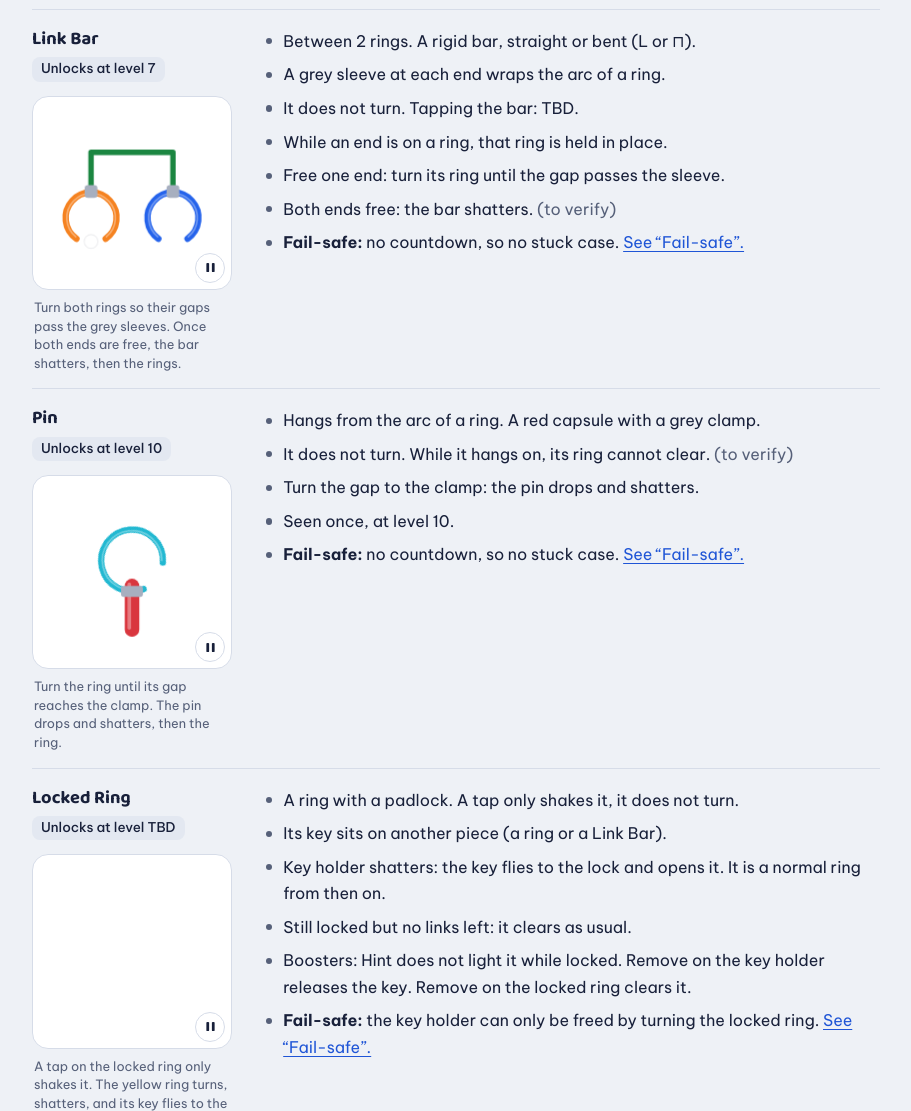
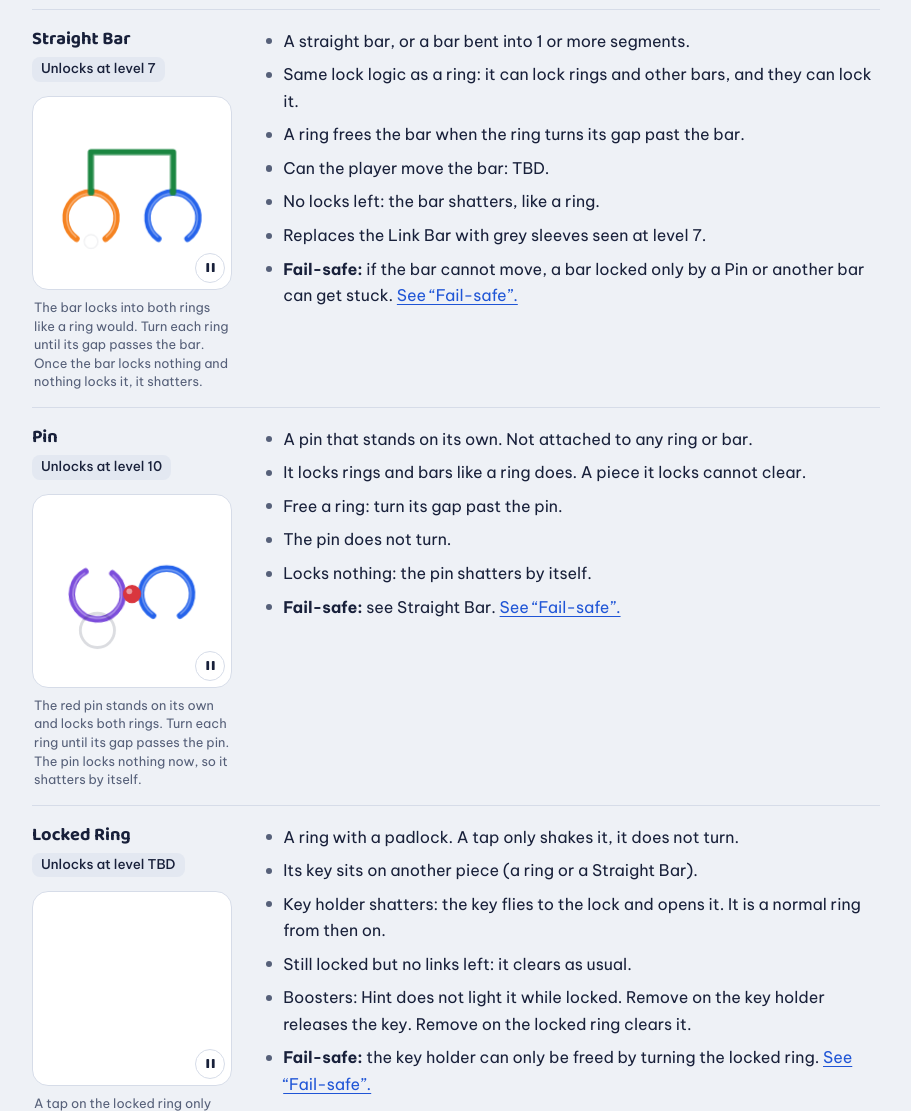
Before and after one commit to hvtanh07/gdd-rotate-rings, a plain HTML site: page index.html in a window 1280 px wide. Shown: the part 8044-9155 px from the top of the page, without its empty margins (336-1247 px from the left). Drawn offline with Linux system fonts and the light colour scheme.

Commit message:
Rework Link Bar into Straight Bar and Pin into a standalone lock (#12)
Claude-Session: https://claude.ai/code/session_017hBNgjC3h15Rri8dKzYXaq

Co-authored-by: Claude <noreply@anthropic.com>

```diff
--- a/index.html
+++ b/index.html
@@ -630,12 +630,12 @@ const DEMOS={
       ...shardTracks('shA',2.15),...shardTracks('shB',2.2),
       ...praiseTracks('pr',2.2)
     ]},
-  /* element: a link bar holds two rings by its grey sleeves; it shatters only when both ends are free */
-  linkBar:{D:6.4,
+  /* element: a straight bar locks like a ring; here a bar bent in 3 segments hooks into two rings and shatters once both ends are free */
+  straightBar:{D:6.4,
     svg:()=>`<g class="rL">${bb(55,124,32)}${ringP(55,124,28,6,90,70)}</g>`+
       `<g class="rR">${bb(145,124,32)}${ringP(145,124,28,2,90,70)}</g>`+
-      `<g class="bar"><path d="M55 96V52H145V96" fill="none" class="s3" stroke-width="6" stroke-linejoin="round"/>`+
-      `<rect x="48" y="88" width="14" height="14" rx="3.5" fill="${RGREY}"/><rect x="138" y="88" width="14" height="14" rx="3.5" fill="${RGREY}"/></g>`+
+      `<g class="bar"><path d="M55 96V52H145V96" fill="none" class="s3" stroke-width="7" stroke-linejoin="round" stroke-linecap="round"/>`+
+      `<path d="M58 92V55H142V92" fill="none" stroke="#fff" stroke-opacity=".35" stroke-width="1.8" stroke-linejoin="round"/></g>`+
       tap(55,150)+`<circle class="tap2 tap" cx="145" cy="150" r="15" style="opacity:0"/>`+
       shards(100,60,3,'shBar',12,40)+shards(55,124,6,'shL')+shards(145,124,2,'shR')+praise(100,30,'Excellent!','pr'),
     tracks:()=>[
@@ -644,17 +644,18 @@ const DEMOS={
       fadeOut('.bar',3.3),...shardTracks('shBar',3.3),...praiseTracks('pr',3.35),
       fadeOut('.rL',3.9),fadeOut('.rR',3.9),...shardTracks('shL',3.9),...shardTracks('shR',3.95)
     ]},
-  /* element: a pin hangs from a ring by its clamp; turning the ring until its gap reaches the clamp frees the pin */
-  pin:{D:5.4,
-    svg:()=>`<g class="rP">${bb(100,84,38)}${ringP(100,84,34,8,270,64)}</g>`+
-      `<g class="pinx"><rect x="92" y="104" width="16" height="64" rx="8" class="f1"/><rect x="95" y="108" width="4" height="52" rx="2" fill="#fff" fill-opacity=".35"/>`+
-      `<rect x="88" y="112" width="24" height="12" rx="3" fill="${RGREY}"/></g>`+
-      tap(100,50)+shards(100,140,1,'shP',10,30)+shards(100,84,8,'shR')+praise(100,190,'Great!','pr'),
+  /* element: a pin stands on its own and locks every ring that passes over it; once it locks nothing it shatters by itself */
+  pin:{D:6,
+    svg:()=>`<g class="rA">${bb(62,100,32)}${ringP(62,100,28,7,270,64)}</g>`+
+      `<g class="rB">${bb(138,100,32)}${ringP(138,100,28,2,90,64)}</g>`+
+      `<g class="pinx"><circle cx="100" cy="100" r="10" class="f1"/><circle cx="97" cy="97" r="3.2" fill="#fff" fill-opacity=".5"/></g>`+
+      tap(62,140)+`<circle class="tap2 tap" cx="138" cy="140" r="15" style="opacity:0"/>`+
+      shards(100,100,1,'shP',10,22)+shards(62,100,7,'shA')+shards(138,100,2,'shB')+praise(100,40,'Great!','pr'),
     tracks:()=>[
-      ...tapTracks(.6),spin('.rP',.9,1.9,180),
-      ['.pinx','transform',[[2.0,'translate(0px,0px)'],[2.35,'translate(0px,10px)']]],
-      fadeOut('.pinx',2.3),...shardTracks('shP',2.35),...praiseTracks('pr',2.4),
-      fadeOut('.rP',2.9),...shardTracks('shR',2.9)
+      ...tapTracks(.5),spin('.rA',.8,1.6,90),
+      ...tapTracks(2.0,'.tap2'),spin('.rB',2.3,3.1,90),
+      fadeOut('.pinx',3.3),...shardTracks('shP',3.3),...praiseTracks('pr',3.35),
+      fadeOut('.rA',3.9),fadeOut('.rB',3.9),...shardTracks('shA',3.9),...shardTracks('shB',3.95)
     ]},
   /* element: the locked ring will not turn until the piece holding its key shatters */
   lockedRing:{D:7,
@@ -845,11 +846,11 @@ function view(l){
 
   /* names reused across sections */
   const N={
-    el1:nm('Link Bar','Thanh nối'),el2:nm('Pin','Chốt treo'),el3:nm('Locked Ring','Vòng khóa'),el4:nm('Gear Ring','Bánh răng'),
+    el1:nm('Straight Bar','Thanh thẳng'),el2:nm('Pin','Chốt'),el3:nm('Locked Ring','Vòng khóa'),el4:nm('Gear Ring','Bánh răng'),
     bo1:nm('Hint','Gợi ý'),bo2:nm('Saw','Cưa'),bo3:nm('Remove','Xóa vòng')
   };
   const P={ /* plain names for running text and tables */
-    el1:t('Link Bar','Thanh nối'),el2:t('Pin','Chốt treo'),el3:t('Locked Ring','Vòng khóa'),el4:t('Gear Ring','Bánh răng'),
+    el1:t('Straight Bar','Thanh thẳng'),el2:t('Pin','Chốt'),el3:t('Locked Ring','Vòng khóa'),el4:t('Gear Ring','Bánh răng'),
     bo1:t('Hint','Gợi ý'),bo2:t('Saw','Cưa'),bo3:t('Remove','Xóa vòng')
   };
   const withEl=t('With elements','Khi gặp yếu tố đặc biệt');
@@ -860,8 +861,8 @@ function view(l){
   /* PER GAME: demo captions, one per DEMOS key */
   const DCAP={
     rotate:t('Tap and move the orange ring. It turns until its gap reaches the blue connector, the link breaks and both rings shatter.','Chạm và di chuyển vòng cam. Vòng xoay tới khi chỗ hở gặp đầu nối xanh, liên kết bị tách và cả hai vòng vỡ.'),
-    linkBar:t('Turn both rings so their gaps pass the grey sleeves. Once both ends are free, the bar shatters, then the rings.','Xoay cả hai vòng cho chỗ hở đi qua khớp xám. Khi cả hai đầu được gỡ, thanh nối vỡ, sau đó tới các vòng.'),
-    pin:t('Turn the ring until its gap reaches the clamp. The pin drops and shatters, then the ring.','Xoay vòng tới khi chỗ hở gặp kẹp. Chốt rơi ra và vỡ, sau đó tới vòng.'),
+    straightBar:t('The bar locks into both rings like a ring would. Turn each ring until its gap passes the bar. Once the bar locks nothing and nothing locks it, it shatters.','Thanh khóa vào hai vòng giống như một vòng. Xoay từng vòng cho chỗ hở đi qua thanh. Khi thanh không còn khóa và không bị khóa, thanh vỡ.'),
+    pin:t('The red pin stands on its own and locks both rings. Turn each ring until its gap passes the pin. The pin locks nothing now, so it shatters by itself.','Chốt đỏ đứng riêng và khóa cả hai vòng. Xoay từng vòng cho chỗ hở đi qua chốt. Chốt không còn khóa gì nên tự vỡ.'),
     lockedRing:t('A tap on the locked ring only shakes it. The yellow ring turns, shatters, and its key flies to the lock. Now the blue ring turns.','Chạm vòng khóa thì vòng chỉ rung. Vòng vàng xoay rồi vỡ, chìa khóa bay tới ổ khóa. Lúc này vòng xanh mới xoay được.'),
     gearRing:t('Tap the orange gear: it turns one way and the green gear turns the other way. The green gap frees the purple ring.','Chạm bánh răng cam: nó xoay một chiều, bánh răng xanh xoay ngược lại. Chỗ hở của vòng xanh gỡ được vòng tím.'),
     hint:t('Tap Hint. The rings that can turn now light up. The locked ring stays dark.','Chạm Gợi ý. Các vòng đang xoay được sáng lên. Vòng khóa không sáng.'),
@@ -1092,20 +1093,21 @@ function view(l){
   /* PER GAME: one ent per element: ent(N.key, ul([...rules]), unlock(level), demo('key')) */
   B['elements-mechanics']=
     ent(N.el1,ul([
-      t(`Between 2 rings. A rigid bar, straight or bent (L or ⊓).`,`Nằm giữa 2 vòng. Thanh cứng, thẳng hoặc gập (hình L hoặc ⊓).`),
-      t(`A grey sleeve at each end wraps the arc of a ring.`,`Mỗi đầu có một khớp xám ôm cung của một vòng.`),
-      t(`It does not turn. Tapping the bar: TBD.`,`Thanh không xoay. Chạm vào thanh: TBD.`),
-      t(`While an end is on a ring, that ring is held in place.`,`Đầu nào còn trên vòng thì vòng đó còn bị giữ.`),
-      t(`Free one end: turn its ring until the gap passes the sleeve.`,`Gỡ một đầu: xoay vòng cho chỗ hở đi qua khớp.`),
-      t(`Both ends free: the bar shatters.`,`Gỡ cả 2 đầu: thanh vỡ.`)+' '+inf,
-      fsLine(`no countdown, so no stuck case.`,`không có đếm ngược, nên không bị kẹt.`)
-    ]),unlock(7),demo('linkBar'))+
+      t(`A straight bar, or a bar bent into 1 or more segments.`,`Thanh thẳng, hoặc gập khúc thành 1 hay nhiều đoạn.`),
+      t(`Same lock logic as a ring: it can lock rings and other bars, and they can lock it.`,`Logic khóa giống vòng: thanh khóa được vòng và thanh khác, và cũng bị chúng khóa.`),
+      t(`A ring frees the bar when the ring turns its gap past the bar.`,`Vòng xoay chỗ hở qua thanh thì thanh được gỡ khỏi vòng đó.`),
+      t(`Can the player move the bar: TBD.`,`Người chơi có di chuyển được thanh không: TBD.`),
+      t(`No locks left: the bar shatters, like a ring.`,`Hết khóa: thanh vỡ, như vòng.`),
+      t(`Replaces the Link Bar with grey sleeves seen at level 7.`,`Thay cho Link Bar có khớp xám thấy ở màn 7.`),
+      fsLine(`if the bar cannot move, a bar locked only by a ${P.el2} or another bar can get stuck.`,`nếu thanh không di chuyển được, thanh chỉ bị ${P.el2} hoặc thanh khác khóa có thể bị kẹt.`)
+    ]),unlock(7),demo('straightBar'))+
     ent(N.el2,ul([
-      t(`Hangs from the arc of a ring. A red capsule with a grey clamp.`,`Treo trên cung của một vòng. Viên con nhộng đỏ có kẹp xám.`),
-      t(`It does not turn. While it hangs on, its ring cannot clear.`,`Chốt không xoay. Còn chốt thì vòng chưa được dọn.`)+' '+inf,
-      t(`Turn the gap to the clamp: the pin drops and shatters.`,`Xoay chỗ hở tới kẹp: chốt rơi ra và vỡ.`),
-      t(`Seen once, at level 10.`,`Thấy 1 lần, ở màn 10.`),
-      fsLine(`no countdown, so no stuck case.`,`không có đếm ngược, nên không bị kẹt.`)
+      t(`A pin that stands on its own. Not attached to any ring or bar.`,`Chốt đứng riêng. Không gắn vào vòng hay thanh nào.`),
+      t(`It locks rings and bars like a ring does. A piece it locks cannot clear.`,`Chốt khóa vòng và thanh giống như vòng. Vật bị chốt khóa chưa được dọn.`),
+      t(`Free a ring: turn its gap past the pin.`,`Gỡ vòng: xoay chỗ hở qua chốt.`),
+      t(`The pin does not turn.`,`Chốt không xoay.`),
+      t(`Locks nothing: the pin shatters by itself.`,`Không còn khóa vật nào: chốt tự vỡ.`),
+      fsLine(`see ${P.el1}.`,`xem ${P.el1}.`)
     ]),unlock(10),demo('pin'))+
     ent(N.el3,ul([
       t(`A ring with a padlock. A tap only shakes it, it does not turn.`,`Vòng có ổ khóa. Chạm vào chỉ rung, không xoay.`),
@@ -1124,7 +1126,8 @@ function view(l){
       fsLine(`no countdown, so no stuck case.`,`không có đếm ngược, nên không bị kẹt.`)
     ]),unlock('TBD'),demo('gearRing'))+
     ent(nm('Fail-safe','Cơ chế chống kẹt'),ul([
-      t(`No element counts down on player actions. Rings can be turned any number of times. The only stuck case is the ${P.el3} below.`,`Không yếu tố nào đếm ngược theo thao tác. Vòng xoay được không giới hạn. Trường hợp kẹt duy nhất là ${P.el3} bên dưới.`),
+      t(`No element counts down on player actions. Rings can be turned any number of times. The stuck cases are below.`,`Không yếu tố nào đếm ngược theo thao tác. Vòng xoay được không giới hạn. Các trường hợp kẹt ở bên dưới.`),
+      t(`Stuck: a ${P.el1} locked only by a ${P.el2} or another bar, if bars cannot move (TBD). Level design must avoid this. If it still happens, that lock breaks by itself.`,`Kẹt: ${P.el1} chỉ bị ${P.el2} hoặc thanh khác khóa, nếu thanh không di chuyển được (TBD). Thiết kế màn phải tránh trường hợp này. Nếu vẫn xảy ra, khóa đó tự vỡ.`),
       t(`Stuck: the piece holding the key can only be freed by turning the ${P.el3}. Level design must avoid this. If it still happens, the lock opens by itself.`,`Kẹt: vật giữ chìa khóa chỉ gỡ được bằng cách xoay ${P.el3}. Thiết kế màn phải tránh trường hợp này. Nếu vẫn xảy ra, ổ khóa tự mở.`),
       t(`If a move limit is added later (see the lose condition in 1.1), define the stuck cases here. TBD.`,`Nếu sau này thêm giới hạn move (xem điều kiện thua ở 1.1), cần định nghĩa trường hợp kẹt ở đây. Chưa chốt (TBD).`)
     ])).replace('<div class="ent">','<div class="ent" id="lock-fail-safe">');
@@ -1133,7 +1136,7 @@ function view(l){
   B['booster-mechanics']=
     ent(N.bo1,ul([
       t(`Tap the button: every ring that can turn right now lights up.`,`Chạm nút: mọi vòng đang xoay được sẽ sáng lên.`),
-      t(`Rings that cannot turn stay dark: a ${P.el3} that is still locked, or a ring held in place by a ${P.el1}.`,`Vòng không xoay được thì không sáng: ${P.el3} còn khóa, hoặc vòng đang bị ${P.el1} giữ.`),
+      t(`Rings that cannot turn stay dark: a ${P.el3} that is still locked.`,`Vòng không xoay được thì không sáng: ${P.el3} còn khóa.`),
       t(`It removes nothing. The player still makes every move.`,`Không xóa gì. Người chơi vẫn tự xoay.`),
       t(`The light stays until the next move. TBD.`,`Đèn sáng tới lần xoay tiếp theo. Chưa chốt (TBD).`),
       t(`Animation: a yellow glow pulses around each movable ring.`,`Hiệu ứng: viền vàng nhấp nháy quanh mỗi vòng xoay được.`)
@@ -1194,8 +1197,8 @@ function view(l){
   B['element-tutorial']=table(t('Element tutorial','Hướng dẫn yếu tố đặc biệt'),
     [t('Element','Yếu tố'),t('Popup text','Nội dung popup'),t('Unlocks at level','Mở ở màn')],
     [
-      [N.el1,popup('Free both ends of the bar<br>to break it.','Gỡ cả hai đầu thanh nối<br>để phá thanh.'),lvl(7)],
-      [N.el2,popup('Turn the gap to the clamp<br>to drop the pin.','Xoay chỗ hở tới kẹp<br>để thả chốt.'),lvl(10)],
+      [N.el1,popup('Free the bar from every ring<br>to break it.','Gỡ thanh khỏi mọi vòng<br>để phá thanh.'),lvl(7)],
+      [N.el2,popup('Free every ring from the pin<br>to break it.','Gỡ mọi vòng khỏi chốt<br>để phá chốt.'),lvl(10)],
       [N.el3,popup('Break the piece with the key<br>to unlock the ring.','Phá vật giữ chìa khóa<br>để mở vòng khóa.'),lvl('TBD')],
       [N.el4,popup('Turn one gear,<br>the other turns the opposite way.','Xoay một bánh răng,<br>bánh kia xoay ngược chiều.'),lvl('TBD')]
     ])+
@@ -1235,7 +1238,7 @@ function view(l){
   const anim=n=>t('Animation '+n,'Chuyển động '+n);
   B['core-game-object-concept']=
     ent(t('Color list','Bảng màu'),
-      `<p>${t(`Rings, their arms and connectors, and ${P.el1}s share this list. ${P.el2} is always red in the video.`,`Vòng, tay, đầu nối và ${P.el1} dùng chung bảng màu này. ${P.el2} trong video luôn màu đỏ.`)}</p>
+      `<p>${t(`Rings, their arms and connectors, and ${P.el1}s share this list. ${P.el2} is always red.`,`Vòng, tay, đầu nối và ${P.el1} dùng chung bảng màu này. ${P.el2} luôn màu đỏ.`)}</p>
        <ol class="colors">${colors.map((c,i)=>`<li>${cap(i+1,i+1)}<span><span class="sr">${i+1}: </span>${c}</span></li>`).join('')}</ol>`)+
     ent(nm('Ring','Vòng'),params([
       [anim(1),t('Rotate: on tap, the ring turns smoothly with its arms. It shows a light inner line while it turns.','Xoay: khi chạm, vòng xoay mượt cùng các tay. Khi đang xoay, vòng hiện đường sáng bên trong.')],
@@ -1245,8 +1248,8 @@ function view(l){
 
   const an=t('Animation','Chuyển động'),look=t('Look','Hình ảnh');
   B['element-object-concept']=
-    ent(N.el1,params([[look,t('Colored tube, straight or bent, with grey metal sleeves at the ends.','Ống màu, thẳng hoặc gập, hai đầu có khớp kim loại xám.')],[an,t('Shatters into shards of its color, like a ring.','Vỡ thành mảnh cùng màu, giống vòng.')+' '+inf]]))+
-    ent(N.el2,params([[look,t('Red glossy capsule with a grey metal clamp.','Viên con nhộng đỏ bóng, có kẹp kim loại xám.')],[an,t('Drops off the ring and shatters into red shards.','Rơi khỏi vòng và vỡ thành mảnh đỏ.')]]))+
+    ent(N.el1,params([[look,t('Glossy colored tube like a ring, straight or bent in 1 or more segments. No sleeves.','Ống màu bóng như vòng, thẳng hoặc gập khúc 1 hay nhiều đoạn. Không có khớp.')],[an,t('Shatters into shards of its color, like a ring.','Vỡ thành mảnh cùng màu, giống vòng.')]]))+
+    ent(N.el2,params([[look,t('Red glossy round pin with a white highlight, standing on its own.','Chốt tròn đỏ bóng, có điểm sáng trắng, đứng riêng.')],[an,t('Locks nothing: pops and shatters into red shards.','Hết khóa: bật lên rồi vỡ thành mảnh đỏ.')]]))+
     ent(N.el3,params([[look,t('A normal ring with a grey padlock on its arc. The key is a small gold key stuck on another piece.','Vòng bình thường có ổ khóa xám trên cung. Chìa khóa là chìa vàng nhỏ gắn trên vật khác.')],[an,t('Tap while locked: the ring shakes. Key holder shatters: the key flies to the lock, the lock pops open and fades.','Chạm khi còn khóa: vòng rung. Vật giữ chìa vỡ: chìa bay tới ổ khóa, ổ khóa bật mở rồi mờ đi.')]]))+
     ent(N.el4,params([[look,t('A ring with a toothed outer rim in the same color.','Vòng có vành răng ở mép ngoài, cùng màu vòng.')],[an,t('Meshed gears turn together in opposite directions, teeth rolling against each other.','Các bánh răng ăn khớp cùng xoay ngược chiều, răng lăn vào nhau.')]]));
 
@@ -1271,8 +1274,8 @@ function view(l){
     ['Link Break','core',t('A connector comes off a ring','Đầu nối tuột khỏi vòng'),1],
     ['Ring Shatter','core',t('A piece shatters','Một vật vỡ vụn'),2],
     ['Praise','core',t('Great! / Excellent! / Amazing! / Incredible! pops','Lời khen Great! / Excellent! / Amazing! / Incredible! hiện lên'),0],
-    ['Link Bar Break','el',t(`A ${P.el1} shatters`,`${P.el1} vỡ`),2],
-    ['Pin Drop','el',t(`A ${P.el2} drops off its ring`,`${P.el2} rơi khỏi vòng`),2],
+    ['Bar Break','el',t(`A ${P.el1} shatters`,`${P.el1} vỡ`),2],
+    ['Pin Break','el',t(`A ${P.el2} that locks nothing shatters`,`${P.el2} hết khóa và tự vỡ`),2],
     ['Lock Shake','el',t(`The player taps a ${P.el3} that is still locked`,`Người chơi chạm ${P.el3} khi còn khóa`),1],
     ['Lock Open','el',t(`A key reaches its lock and the ${P.el3} opens`,`Chìa khóa tới ổ khóa và ${P.el3} mở`),2],
     ['Gear Turn','el',t(`Meshed ${P.el4}s turn together`,`Các ${P.el4} ăn khớp cùng xoay`),1],
@@ -1523,6 +1526,11 @@ function view(l){
   const day=(title,body)=>`<div class="sub"><h3><span>${title}</span></h3>${body}</div>`;
   B['change-note']=`<p class="sec-intro">${t('Changes made to this GDD, newest day first.','Các thay đổi của tài liệu này, ngày mới nhất ở trên cùng.')}</p>`+
     day(t('Nov 25, 2026','25/11/2026'),
+      ent(t('Straight Bar and Pin','Thanh thẳng và Chốt'),ul([
+        t(`Link Bar is now ${P.el1}: same lock logic as a ring, straight or bent in 1 or more segments.`,`Link Bar đổi thành ${P.el1}: logic khóa giống vòng, thẳng hoặc gập khúc 1 hay nhiều đoạn.`),
+        t(`${P.el2} stands on its own, locks rings and bars like a ring, and shatters by itself once it locks nothing.`,`${P.el2} đứng riêng, khóa vòng và thanh như vòng, và tự vỡ khi không còn khóa gì.`),
+        t(`New demos, popups, looks and SFX. Added a possible stuck case to Fail-safe.`,`Demo, popup, hình ảnh và SFX mới. Thêm trường hợp có thể kẹt vào Cơ chế chống kẹt.`)
+      ]))+
       ent(t('New booster set','Bộ booster mới'),ul([
         t(`Replaced Firework, Hammer and the old Saw. The old ones all removed pieces in almost the same way.`,`Thay Pháo hoa, Búa và Cưa cũ. Các booster cũ đều xóa vật gần như giống nhau.`),
         t(`New set, weakest to strongest: ${P.bo1} (lights up rings that can turn), ${P.bo2} (cuts one connector), ${P.bo3} (removes one ring, hammer animation).`,`Bộ mới, từ yếu đến mạnh: ${P.bo1} (làm sáng vòng xoay được), ${P.bo2} (cắt một đầu nối), ${P.bo3} (xóa một vòng, hiệu ứng búa).`),
```
